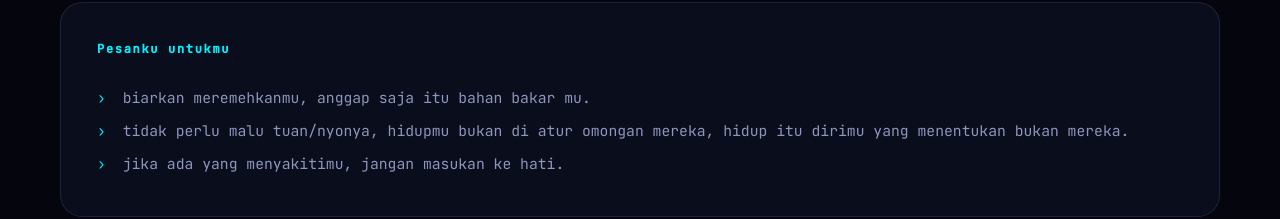
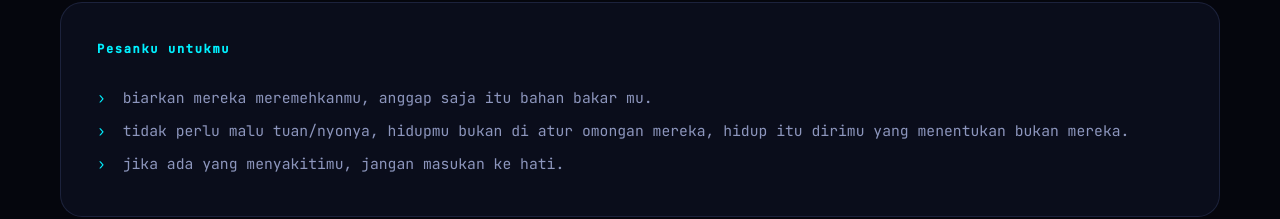
Before and after one commit to rahman6780/Nova-web, a plain HTML site: page index.html in a window 1280 px wide. Shown: the part 1883-2102 px from the top of the page. Drawn offline with Linux system fonts and the light colour scheme.

Commit message:
update index.html

```diff
--- a/index.html
+++ b/index.html
@@ -422,7 +422,7 @@ blockquote {
 
       <div class="about-updates" id="lab">
         <h3>Pesanku untukmu</h3>
-        <p><span>›</span> biarkan meremehkanmu, anggap saja itu bahan bakar mu.</p>
+        <p><span>›</span> biarkan mereka meremehkanmu, anggap saja itu bahan bakar mu.</p>
         <p><span>›</span> tidak perlu malu tuan/nyonya, hidupmu bukan di atur omongan mereka, hidup itu dirimu yang menentukan bukan mereka.</p>
         <p><span>›</span> jika ada yang menyakitimu, jangan masukan ke hati.</p>
       </div>
```
